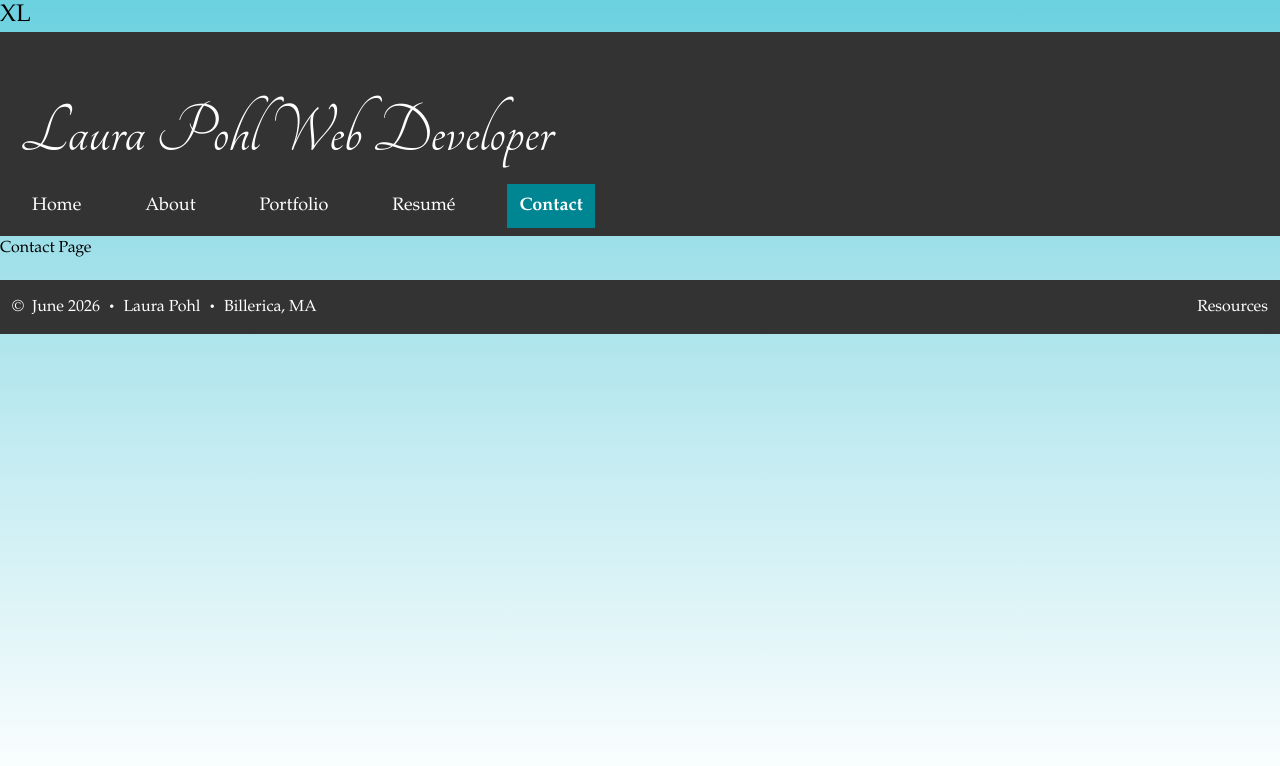
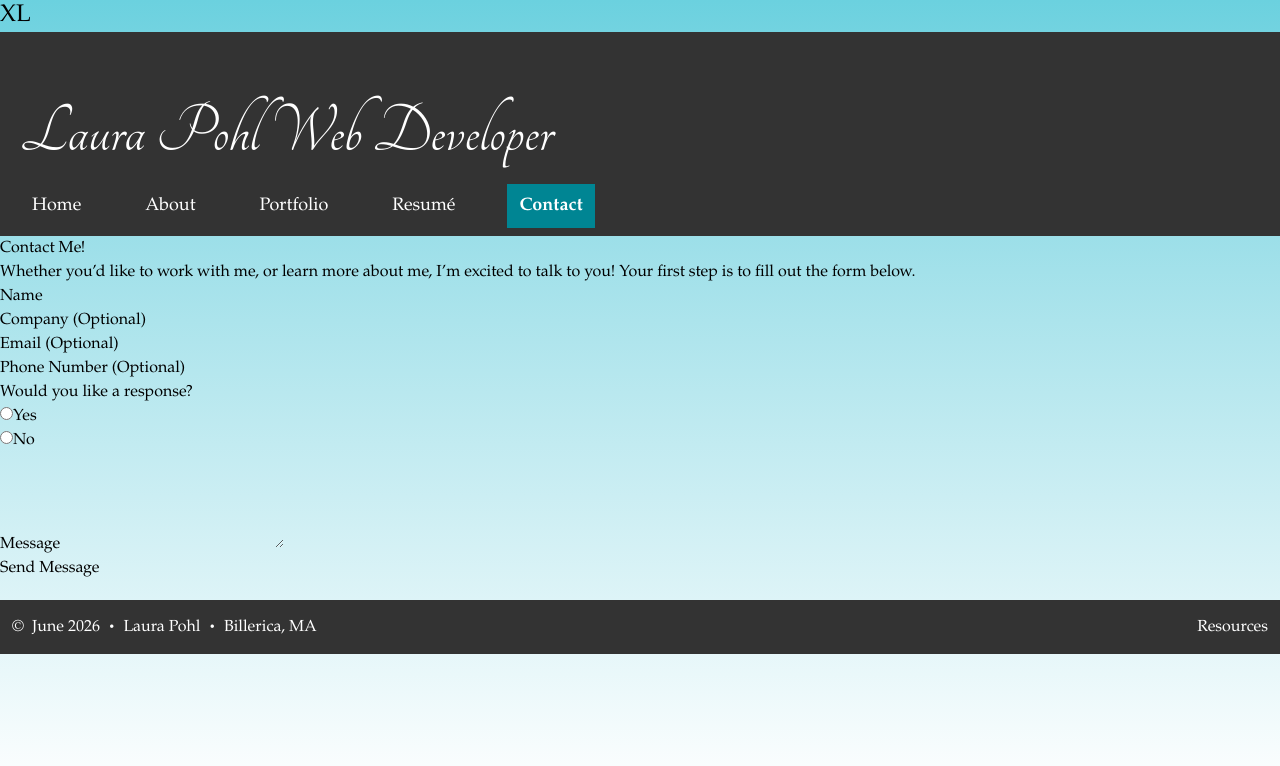
Before and after one commit to irishmaiden18/portfolio-2026, a React (Vite) app: page /contact in a window 1280 px wide. Shown: the top 766 px of the page. Built offline with nearby package versions, Linux system fonts and the light colour scheme.

Commit message:
adds contact form w/o subject field and formatting

```diff
--- a/src/components/Contact.jsx
+++ b/src/components/Contact.jsx
@@ -1,7 +1,202 @@
+import {useState} from "react"
+
 const Contact = () => {
+
+  // track contact form input with a single state object
+  const [formData, setFormData] = useState({
+    name: "",
+    company: "",
+    email: "",
+    phone: "",
+    response: "",
+    message: ""
+  })
+
+  // holds the response from the server when the email is sent, type will either be error or success and the text will be the text associated with the type letting the user know what is happening when they have submitted the form
+  const [status, setStatus] = useState({
+    type: "",
+    text: ""
+  })
+
+  // lets the user know the form has been submitted and the server is processing the request so they don't double submit and know what is happening
+  const [loading, setLoading] = useState(false)
+
+  // records user input to the state values as the user types
+  const handleChange = (event) => {
+    setFormData({
+      ...formData,
+      [event.target.name]: event.target.value
+    })
+  }
+
+  // on submission of the form this function executes
+  // async because we are using await
+  const handleSubmit = async (event) => {
+    event.preventDefault()
+    setLoading(true)
+    setStatus({
+      type: "",
+      text: ""
+    })
+
+    try {
+      // connect to Node.js API endpoint running on port 5000
+      const response = await fetch(`${import.meta.env.VITE_API_URL}/api/contact`, {
+        method: "POST",
+        // headers tell Node backend what format the incomping payload data is in
+        headers: {"Content-Type": "application/json"},
+        body: JSON.stringify(formData),
+      })
+
+      // takes raw, text-based data response from Node server and turns it into readable json data
+      const data = await response.json()
+
+      // if the response from the Node server was that everything worked
+      if (response.ok) {
+
+        // set the status message to the user
+        setStatus({
+          type: "success",
+          text: "Thank you! Your message has ben sent."
+        })
+
+        // reset the form data
+        setFormData({
+          name: "",
+          company: "",
+          email: "",
+          phone: "",
+          message: ""
+        })
+
+      // if there was a problem
+      } else {
+
+        // set the status message to the user as the error information or the phrase if there is no error information
+        setStatus({
+          type: "error",
+          text: data.error || "Something went wrong."
+        })
+      }
+
+    // if the front end cannot connect to the Node server
+    } catch (error) {
+
+      // set the status message to the user to let them know
+      setStatus({
+        type: "error",
+        text: "Cannot connect to the server right now."
+      })
+
+    // once the user gets some sort of status message from the Node backend
+    } finally {
+
+      // set loading to false
+      setLoading(false)
+    }
+  }
+
   return (
     <>
-        <h2>Contact Page</h2>
+      <div>
+        <h2>Contact Me!</h2>
+
+        <p>Whether you’d like to work with me, or learn more about me, I’m excited to talk to you! Your first step is to fill out the form below.</p>
+
+        <form onSubmit={handleSubmit}>
+          <div>
+            <label>Name</label>
+            <input
+              type="text"
+              name="name"
+              value={formData.name}
+              onChange={handleChange}
+              required
+            />
+          </div>
+          <div>
+            <label>Company (Optional)</label>
+            <input
+              type="text"
+              name="company"
+              value={formData.company}
+              onChange={handleChange}
+            />
+          </div>
+          <div>
+            <label>Email (Optional)</label>
+            <input
+              type="email"
+              name="email"
+              value={formData.email}
+              onChange={handleChange}
+            />
+          </div>
+          <div>
+            <label>Phone Number (Optional)</label>
+            <input
+              type="text"
+              name="phone"
+              value={formData.phone}
+              onChange={handleChange}
+            />
+          </div>
+          <div>
+            <label>Would you like a response?</label>
+            <div>
+              <div>
+                <input
+                  type="radio"
+                  id="yes"
+                  name="response"
+                  value="Yes"
+                  checked={formData.response === "Yes"}
+                  onChange={handleChange}
+                  required
+                />
+                <label htmlFor="yes">Yes</label>
+              </div>
+              <div>
+                <input
+                  type="radio"
+                  id="no"
+                  name="response"
+                  value="No"
+                  checked={formData.response === "No"}
+                  onChange={handleChange}
+                  required
+                />
+                <label htmlFor="no">No</label>
+              </div>
+            </div>
+          </div>
+          <div>
+            <label>Message</label>
+            <textarea
+              name="message"
+              value={formData.message}
+              onChange={handleChange}
+              required
+              rows="4"
+            />
+          </div>
+          <button
+            type="submit"
+            disabled={loading}
+          >
+            {loading ? "Sending..." : "Send Message"}
+          </button>
+        </form>
+
+        {/* dynamic user submission messages based on feedback from the Node server backend */}
+        {status.text && (
+
+          // turns green if its a success message, turns red if it is an error message
+          <div className={`mt-4 p-3 rounded text-center ${status.type === "success" ? "bg-green-100 text-green-800" : "bg-red-100 text-red-800"}`}>
+            {status.text}
+          </div>
+        )}
+      </div>
     </>
   )
 }
```
Also changed, not shown: src/components/text.txt (deleted), 1 other file (tests, documents, lock files or other folders).
